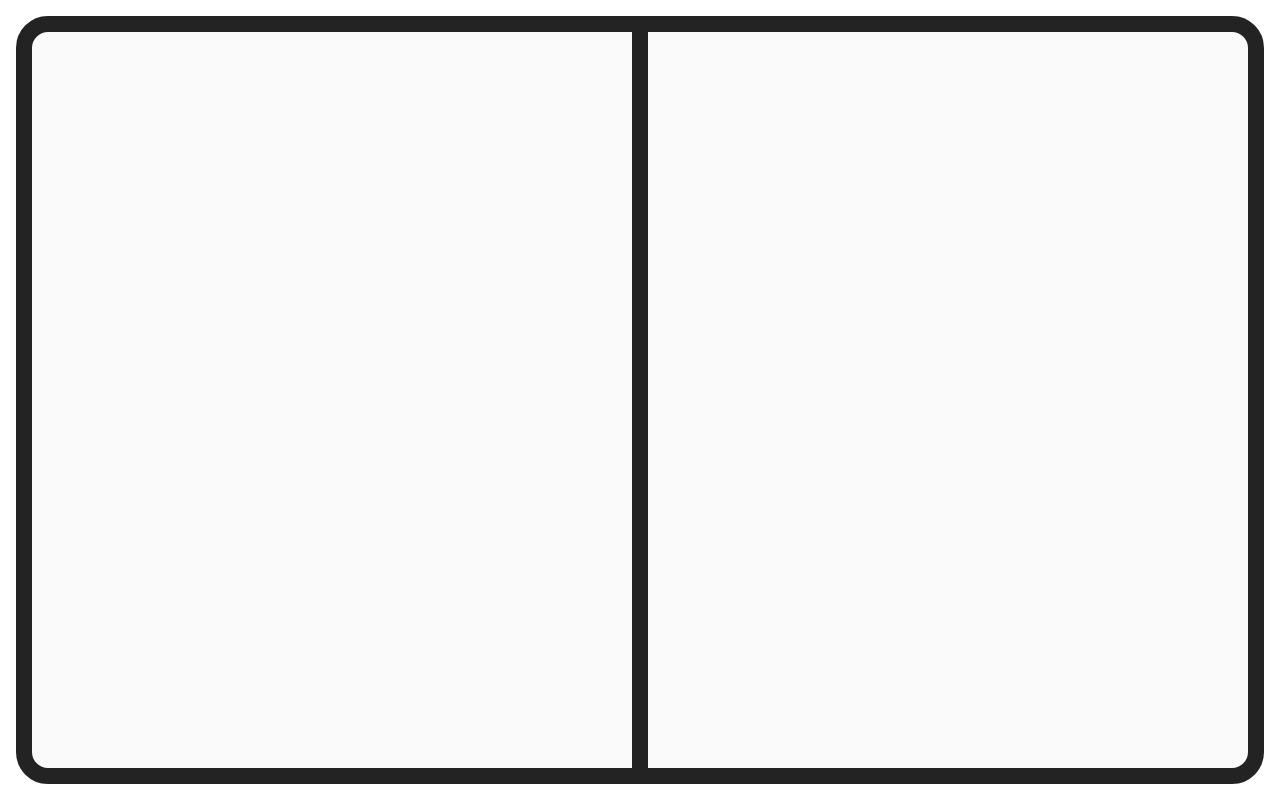
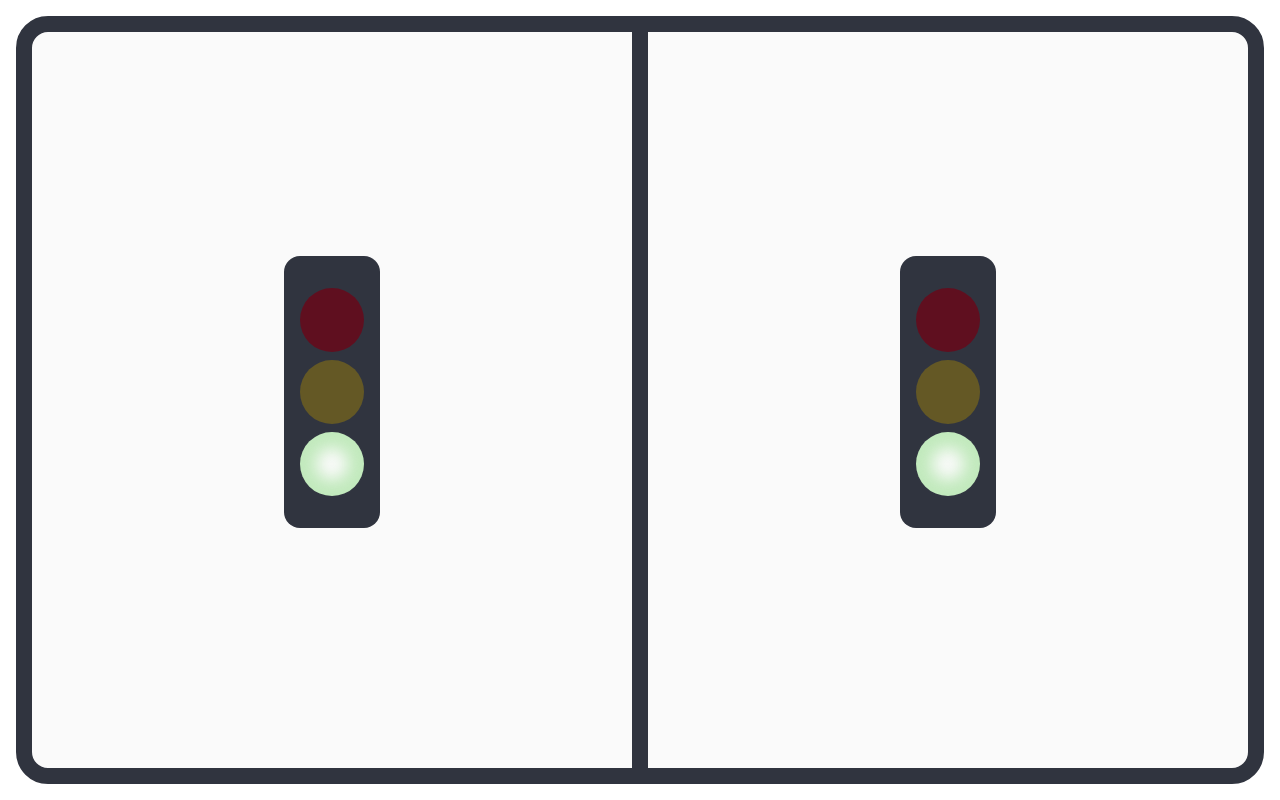
Before and after one commit to jsswpt/Natasha-Refactor, a website with bundled scripts: page index.html in a window 1280 px wide. Built offline with nearby package versions, Linux system fonts and the light colour scheme.

Commit message:
feat(traffic-lights): add markup

```diff
--- a/index.css
+++ b/index.css
@@ -1,4 +1,5 @@
 @import url(./styles/traffic.css);
+@import url(./styles/traffic-lights.css);
 
 * {
   margin: 0;
@@ -8,7 +9,12 @@
 }
 
 :root {
-  --BLACK: #232323;
+  --BLACK: #30343f;
   --WHITE: #fafafa;
+
+  --RED: #ed254e;
+  --YELLOW: #f9dc5c;
+  --GREEN: #c2eabd;
+
   --BORDER-W: 1rem;
 }
--- /dev/null
+++ b/src/entities/molecules/traffic-lights/index.ts
@@ -0,0 +1,31 @@
+import { RoadValues } from "../../../shared/data/road.js";
+import { TrafficLightsModel } from "./model.js";
+import { TrafficLightsView } from "./view.js";
+
+export type TrafficLightsParams = {
+  roadName: RoadValues;
+};
+
+export class TrafficLights {
+  private model: TrafficLightsModel;
+  private view: TrafficLightsView;
+
+  constructor(params: TrafficLightsParams) {
+    this.model = new TrafficLightsModel({ ...params });
+    this.view = new TrafficLightsView({ ...params });
+  }
+
+  update() {
+    this.model.update();
+  }
+
+  render() {
+    this.view.render();
+  }
+
+  init() {
+    console.log("TrafficLightsController init");
+    this.model.init();
+    this.view.init();
+  }
+}
--- /dev/null
+++ b/src/entities/molecules/traffic-lights/model.ts
@@ -0,0 +1,19 @@
+import { RoadValues } from "../../../shared/data/road";
+
+export type TrafficLightsModelParams = {
+  roadName: RoadValues;
+};
+
+export class TrafficLightsModel {
+  private _roadName: RoadValues;
+
+  constructor(params: TrafficLightsModelParams) {
+    this._roadName = params.roadName;
+  }
+
+  update() {}
+
+  init() {
+    console.log("TrafficLightsModel init");
+  }
+}
--- /dev/null
+++ b/src/entities/molecules/traffic-lights/view.ts
@@ -0,0 +1,39 @@
+import { RoadValues } from "../../../shared/data/road";
+
+export type TrafficLightsViewParams = {
+  roadName: RoadValues;
+};
+
+export class TrafficLightsView {
+  private _roadName: RoadValues;
+
+  constructor(params: TrafficLightsViewParams) {
+    this._roadName = params.roadName;
+  }
+
+  private get roadName() {
+    return this._roadName;
+  }
+
+  private createElement() {
+    const wrapper = document.getElementById(
+      `road-${this.roadName}-traffic-light-wrap`,
+    );
+
+    if (wrapper) {
+      wrapper.innerHTML = `
+      <div class='traffic-lights'>
+        <div class='traffic-light-item traffic-light-item--red traffic-light-item--inactive' id='traffic-${this.roadName}-red-light'></div>
+        <div class='traffic-light-item traffic-light-item--yellow traffic-light-item--inactive' id='traffic-${this.roadName}-yellow-light'></div>
+        <div class='traffic-light-item traffic-light-item--green' id='traffic-${this.roadName}-green-light'></div>
+      </div>
+      `;
+    }
+  }
+
+  render() {}
+
+  init() {
+    this.createElement();
+  }
+}
--- a/src/entities/organisms/road/index.ts
+++ b/src/entities/organisms/road/index.ts
@@ -1,4 +1,5 @@
 import { RoadValues } from "../../../shared/data/road.js";
+import { TrafficLights } from "../../molecules/traffic-lights/index.js";
 import { RoadModel } from "./model.js";
 import { RoadView } from "./view.js";
 
@@ -14,10 +15,13 @@ type Init = {
 export class Road {
   private model: RoadModel;
   private view: RoadView;
+  private trafficLights: TrafficLights;
 
   constructor(params: RoadParams) {
     this.model = new RoadModel({ name: params.name });
     this.view = new RoadView();
+
+    this.trafficLights = new TrafficLights({ roadName: params.name });
   }
 
   update() {
@@ -37,5 +41,7 @@ export class Road {
     if (this.model.name === params.activeRoadName) {
       this.model.isActive = true;
     }
+
+    this.trafficLights.init();
   }
 }
--- a/src/entities/templates/traffic/view.ts
+++ b/src/entities/templates/traffic/view.ts
@@ -16,7 +16,16 @@ export class TrafficView {
     const elementsAsString = Object.entries(AvailableRoads).map(
       (item, idx, arr) => `
     <div class='side'>
-      <div class='road-wrap' id='road-${item[1]}-wrap'></div>
+      <div class='road-wrap'>
+        <div class='road-traffic-light-wrap' id='road-${
+          item[1]
+        }-traffic-light-wrap'>
+        </div>
+        <div class='road-traffic-info-wrap' id='road-${
+          item[1]
+        }-traffic-info-wrap'>
+        </div>
+      </div>
     </div>
     ${idx < arr.length - 1 ? `<div class='separator'></div>` : ``}
     `,
--- /dev/null
+++ b/styles/traffic-lights.css
@@ -0,0 +1,48 @@
+.traffic-lights {
+  padding: 2rem 1rem;
+  display: flex;
+  flex-direction: column;
+  gap: 0.5rem;
+  background: var(--BLACK);
+  border-radius: 1rem;
+}
+
+.traffic-light-item {
+  position: relative;
+  width: 4rem;
+  height: 4rem;
+  border-radius: 50%;
+}
+
+.traffic-light-item--inactive {
+  filter: brightness(0.4);
+}
+
+.traffic-light-item::before {
+  content: "";
+  position: absolute;
+  top: 50%;
+  left: 50%;
+  transform: translate(-50%, -50%);
+  width: 2rem;
+  height: 2rem;
+  background: var(--WHITE);
+  filter: blur(0.5rem);
+  border-radius: 50%;
+}
+
+.traffic-light-item--inactive::before {
+  opacity: 0;
+}
+
+.traffic-light-item--red {
+  background: var(--RED);
+}
+
+.traffic-light-item--yellow {
+  background: var(--YELLOW);
+}
+
+.traffic-light-item--green {
+  background: var(--GREEN);
+}
--- a/styles/traffic.css
+++ b/styles/traffic.css
@@ -15,7 +15,11 @@
 }
 
 .road-wrap {
-  position: relative;
+  display: flex;
+  flex-direction: column;
+  align-items: center;
+  justify-content: center;
+  gap: 1rem;
   width: 100%;
   height: 100%;
 }
```
